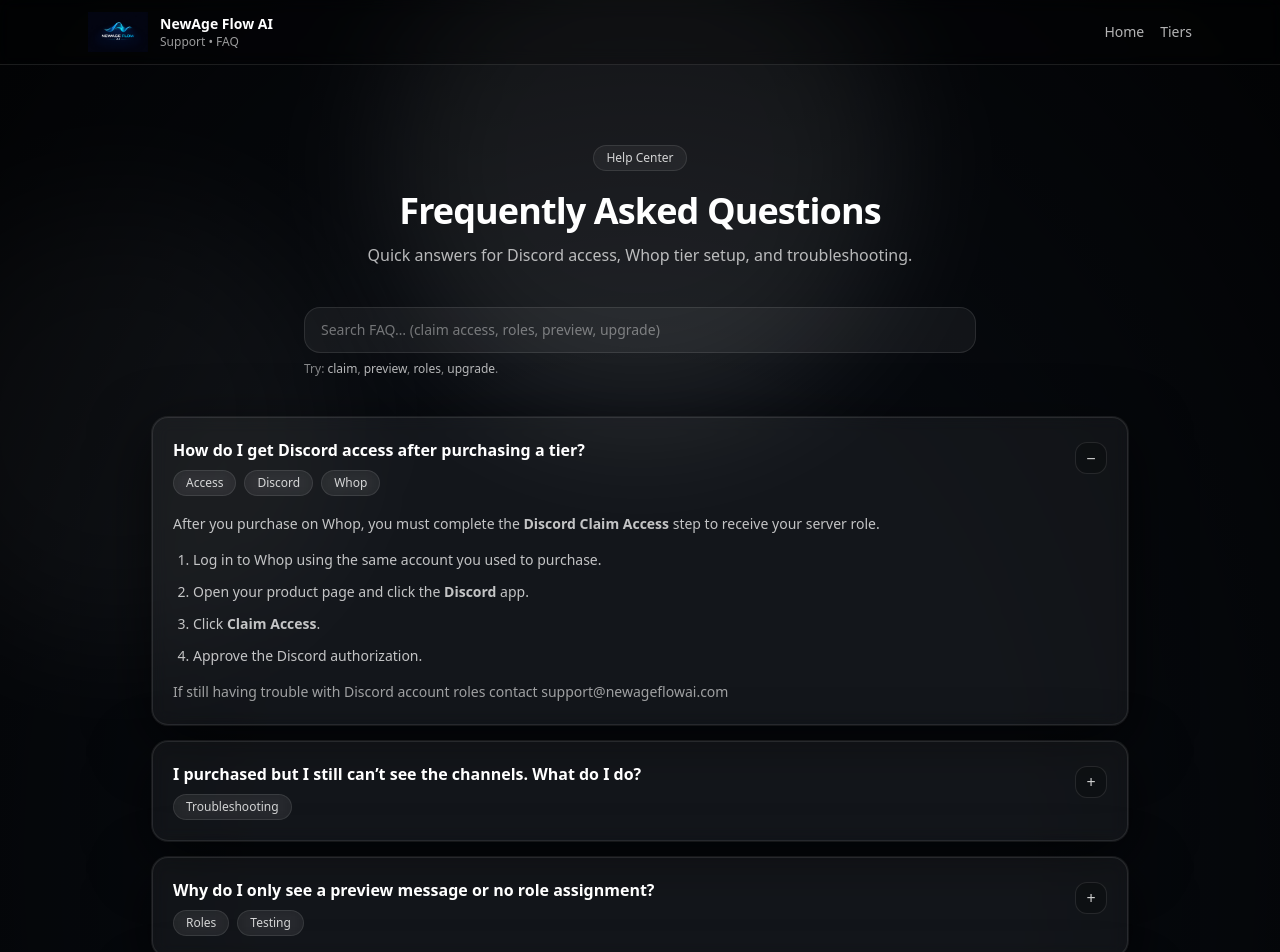
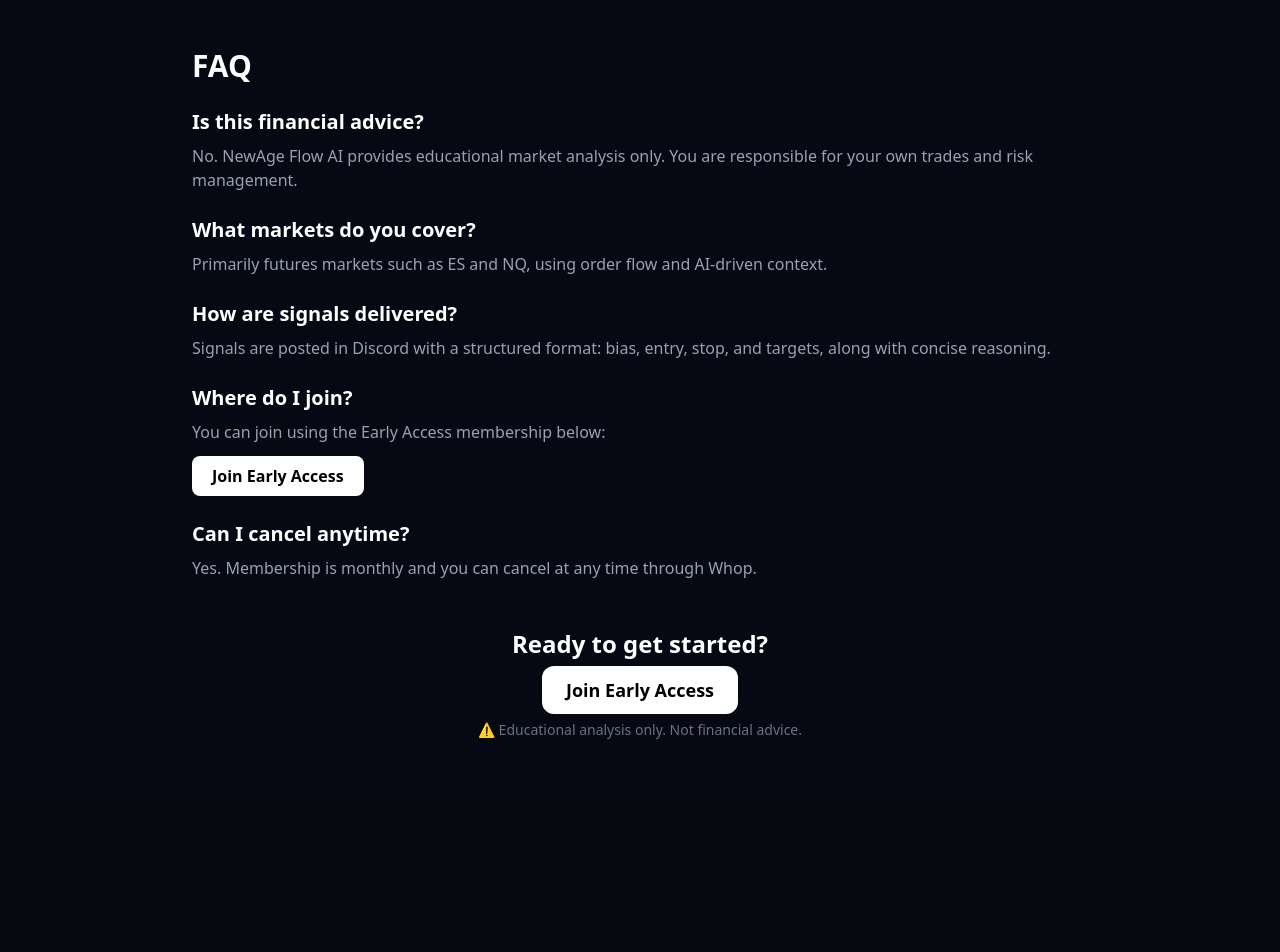
Before and after one commit to newageflowai/newageflowai-site, a React (Vite) app: page /faq in a window 1280 px wide. Shown: the top 952 px of the page. After the commit the page ends 800 px from the top, so only its background shows below. Built offline with nearby package versions, Linux system fonts and the light colour scheme.

Commit message:
Refactor FAQ component and remove unused code

```diff
--- a/src/pages/Faq.tsx
+++ b/src/pages/Faq.tsx
@@ -1,327 +1,86 @@
-import React, { useMemo, useState } from "react";
-import { Link } from "react-router-dom";
-
-const BRAND = "NewAge Flow AI";
+import React from "react";
 
 const TIER_LINKS = {
-  early: "https://whop.com/newageflowai/test-f7-6691/",
+  early: "https://whop.com/newageflowai/test-f7-6691/", // update if needed
 };
 
-type FaqItem = {
-  q: string;
-  a: React.ReactNode;
-  tags?: string[];
-};
+export default function Faq() {
+  return (
+    <div className="min-h-screen bg-[#060913] text-white px-6 py-12">
+      <div className="max-w-4xl mx-auto">
 
-function Badge({ children }: { children: React.ReactNode }) {
-  return (
-    <span className="inline-flex items-center rounded-full border border-white/10 bg-white/5 px-3 py-1 text-xs text-white/80 backdrop-blur">
-      {children}
-    </span>
-  );
-}
+        <h1 className="text-3xl font-bold mb-6">FAQ</h1>
 
-function GlowBg() {
-  return (
-    <div aria-hidden className="pointer-events-none absolute inset-0 overflow-hidden">
-      <div className="absolute -top-24 left-1/2 h-[520px] w-[520px] -translate-x-1/2 rounded-full bg-white/10 blur-3xl" />
-      <div className="absolute top-48 -left-28 h-[460px] w-[460px] rounded-full bg-white/5 blur-3xl" />
-      <div className="absolute bottom-0 right-0 h-[520px] w-[520px] rounded-full bg-white/5 blur-3xl" />
-      <div className="absolute inset-0 bg-[radial-gradient(ellipse_at_center,transparent_40%,rgba(0,0,0,.75)_100%)]" />
+        {/* FAQ ITEMS */}
+        <div className="space-y-6">
+
+          <div>
+            <h2 className="text-xl font-semibold">Is this financial advice?</h2>
+            <p className="text-gray-400 mt-2">
+              No. NewAge Flow AI provides educational market analysis only.
+              You are responsible for your own trades and risk management.
+            </p>
+          </div>
+
+          <div>
+            <h2 className="text-xl font-semibold">What markets do you cover?</h2>
+            <p className="text-gray-400 mt-2">
+              Primarily futures markets such as ES and NQ, using order flow and AI-driven context.
+            </p>
+          </div>
+
+          <div>
+            <h2 className="text-xl font-semibold">How are signals delivered?</h2>
+            <p className="text-gray-400 mt-2">
+              Signals are posted in Discord with a structured format:
+              bias, entry, stop, and targets, along with concise reasoning.
+            </p>
+          </div>
+
+          <div>
+            <h2 className="text-xl font-semibold">Where do I join?</h2>
+            <p className="text-gray-400 mt-2">
+              You can join using the Early Access membership below:
+            </p>
+
+            <a
+              href={TIER_LINKS.early}
+              target="_blank"
+              rel="noopener noreferrer"
+              className="inline-block mt-3 px-5 py-2 bg-white text-black rounded-lg font-semibold hover:opacity-90"
+            >
+              Join Early Access
+            </a>
+          </div>
+
+          <div>
+            <h2 className="text-xl font-semibold">Can I cancel anytime?</h2>
+            <p className="text-gray-400 mt-2">
+              Yes. Membership is monthly and you can cancel at any time through Whop.
+            </p>
+          </div>
+
+        </div>
+
+        {/* CTA SECTION */}
+        <div className="mt-12 text-center">
+          <h2 className="text-2xl font-bold mb-4">Ready to get started?</h2>
+
+          <a
+            href={TIER_LINKS.early}
+            target="_blank"
+            rel="noopener noreferrer"
+            className="px-6 py-3 bg-white text-black rounded-xl font-bold text-lg hover:opacity-90"
+          >
+            Join Early Access
+          </a>
+
+          <p className="text-gray-500 text-sm mt-4">
+            ⚠️ Educational analysis only. Not financial advice.
+          </p>
+        </div>
+
+      </div>
     </div>
   );
 }
-
-function FaqRow({
-  item,
-  isOpen,
-  onToggle,
-}: {
-  item: FaqItem;
-  isOpen: boolean;
-  onToggle: () => void;
-}) {
-  return (
-    <div className="rounded-2xl border border-white/10 bg-white/5 p-5 shadow-[0_0_0_1px_rgba(255,255,255,.08),0_18px_60px_rgba(0,0,0,.65)] backdrop-blur">
-      <button
-        onClick={onToggle}
-        className="flex w-full items-start justify-between gap-4 text-left"
-        aria-expanded={isOpen}
-      >
-        <div>
-          <div className="text-base font-semibold text-white">{item.q}</div>
-          {item.tags?.length ? (
-            <div className="mt-2 flex flex-wrap gap-2">
-              {item.tags.map((t) => (
-                <Badge key={t}>{t}</Badge>
-              ))}
-            </div>
-          ) : null}
-        </div>
-
-        <div className="mt-1 flex h-8 w-8 shrink-0 items-center justify-center rounded-xl border border-white/10 bg-black/20 text-white/80">
-          {isOpen ? "−" : "+"}
-        </div>
-      </button>
-
-      {isOpen ? (
-        <div className="mt-4 space-y-3 text-sm leading-6 text-white/75">
-          {item.a}
-        </div>
-      ) : null}
-    </div>
-  );
-}
-
-export default function Faq() {
-  const [query, setQuery] = useState("");
-  const [openIndex, setOpenIndex] = useState<number | null>(0);
-
-  const items: FaqItem[] = useMemo(
-    () => [
-      {
-        q: "How do I get Discord access after purchasing a tier?",
-        tags: ["Access", "Discord", "Whop"],
-        a: (
-          <>
-            <p>
-              After you purchase on Whop, you must complete the <strong>Discord Claim Access</strong>{" "}
-              step to receive your server role.
-            </p>
-            <ol className="list-decimal space-y-2 pl-5">
-              <li>Log in to Whop using the same account you used to purchase.</li>
-              <li>Open your product page and click the <strong>Discord</strong> app.</li>
-              <li>Click <strong>Claim Access</strong>.</li>
-              <li>Approve the Discord authorization.</li>
-            </ol>
-            <p className="text-white/60">
-              If still having trouble with Discord account roles contact support@newageflowai.com
-            </p>
-          </>
-        ),
-      },
-      {
-        q: "I purchased but I still can’t see the channels. What do I do?",
-        tags: ["Troubleshooting"],
-        a: (
-          <>
-            <p>Try these in order:</p>
-            <ol className="list-decimal space-y-2 pl-5">
-              <li>Go back to Whop → Discord app → click <strong>Claim Access</strong> again.</li>
-              <li>Leave and re-join the Discord server, then re-claim access.</li>
-              <li>Close Discord completely and reopen (or log out/in).</li>
-              <li>Make sure your tier is active (not expired / failed payment).</li>
-            </ol>
-	    <p className="text-white/60">
-              If still having trouble with Discord channels contact support@newageflowai.com
-            </p>
-          </>
-        ),
-      },
-      {
-        q: "Why do I only see a preview message or no role assignment?",
-        tags: ["Roles", "Testing"],
-        a: (
-          <>
-            <p>This usually happens for one of these reasons:</p>
-            <ul className="list-disc space-y-2 pl-5">
-              <li>You haven’t completed the <strong>Claim Access</strong> step.</li>
-              <li>You are logged into a different Discord account than the one you want access on.</li>
-            </ul>
-            <p className="text-white/60">
-              If still having trouble with Discord roles contact support@newageflowai.com
-            </p>
-          </>
-        ),
-      },
-
-      {
-        q: "Do I need to link Discord to Whop first?",
-        tags: ["Setup"],
-        a: (
-          <>
-            <p>
-              Yes. Linking happens automatically when you click <strong>Claim Access</strong>.
-              Without linking, Whop can’t assign your Discord role.
-            </p>
-            <p className="text-white/60">
-              If still having trouble with Discord link to Whop contact support@newageflowai.com
-            </p>
-          </>
-        ),
-      },
-      {
-        q: "Where do I join? (Tier links)",
-        tags: ["Tiers"],
-        a: (
-          <>
-            <p>Choose your tier below:</p>
-            <div className="mt-3 grid gap-3 sm:grid-cols-3">
-              <a
-                className="rounded-2xl border border-white/10 bg-white/5 px-4 py-3 text-center text-sm font-semibold text-white hover:bg-white/10"
-                href={TIER_LINKS.early}
-                target="_blank"
-                rel="noreferrer"
-              >
-                Early Access
-              </a>
-              <a
-                className="rounded-2xl border border-white/10 bg-white/5 px-4 py-3 text-center text-sm font-semibold text-white hover:bg-white/10"
-                href={TIER_LINKS.standard}
-                target="_blank"
-                rel="noreferrer"
-              >
-                Standard
-              </a>
-
-            </div>
-            <p className="mt-3 text-white/60">
-              After purchase, Whop will prompt you to claim Discord access and assign the correct role.
-            </p>
-          </>
-        ),
-      },
-      {
-        q: "How do I upgrade or downgrade tiers?",
-        tags: ["Billing"],
-        a: (
-          <>
-            <p>
-              Manage your subscription inside Whop. After changing tiers, go to the product’s Discord app and
-              click <strong>Claim Access</strong> again so your role updates.
-            </p>
-       <p className="text-white/60">
-              If still having trouble with your subscription contact support@newageflowai.com
-            </p>
-          </>
-        ),
-      },
-      {
-        q: "Is this financial advice? Are results guaranteed?",
-        tags: ["Disclaimer"],
-        a: (
-          <>
-            <p>
-              No. {BRAND} is for educational purposes only. Trading involves risk and results are not guaranteed.
-              You are responsible for your own decisions and risk management.
-            </p>
-          </>
-        ),
-      },
-    ],
-    []
-  );
-
-  const filtered = useMemo(() => {
-    const q = query.trim().toLowerCase();
-    if (!q) return items;
-    return items.filter((it) => {
-      const inQ = it.q.toLowerCase().includes(q);
-      const inTags = (it.tags ?? []).join(" ").toLowerCase().includes(q);
-      return inQ || inTags;
-    });
-  }, [items, query]);
-
-  return (
-    <div className="relative min-h-screen text-white">
-      <GlowBg />
-
-      <header className="sticky top-0 z-50 border-b border-white/10 bg-black/25 backdrop-blur">
-        <div className="mx-auto flex max-w-6xl items-center justify-between px-4 py-3 sm:px-6">
-          <div className="flex items-center gap-3">
-            <img
-              src="/newage-flow-ai-logo.png"
-              alt="NewAge Flow AI logo"
-              className="h-10 w-auto max-w-[180px] object-contain"
-            />
-            <div className="leading-tight">
-              <div className="text-sm font-semibold text-white">{BRAND}</div>
-              <div className="text-xs text-white/60">Support • FAQ</div>
-            </div>
-          </div>
-
-          <nav className="flex items-center gap-4 text-sm">
-            <Link className="text-white/70 hover:text-white" to="/">
-              Home
-            </Link>
-            <a className="text-white/70 hover:text-white" href="#tiers">
-              Tiers
-            </a>
-          </nav>
-        </div>
-      </header>
-
-      <main className="relative mx-auto max-w-5xl px-4 py-14 sm:px-6 sm:py-20">
-        <div className="text-center">
-          <div className="flex justify-center">
-            <Badge>Help Center</Badge>
-          </div>
-          <h1 className="mt-5 text-3xl font-semibold tracking-tight text-white sm:text-4xl">
-            Frequently Asked Questions
-          </h1>
-          <p className="mx-auto mt-3 max-w-2xl text-sm leading-6 text-white/70 sm:text-base">
-            Quick answers for Discord access, Whop tier setup, and troubleshooting.
-          </p>
-        </div>
-
-        <div className="mx-auto mt-10 max-w-2xl">
-          <input
-            value={query}
-            onChange={(e) => setQuery(e.target.value)}
-            placeholder="Search FAQ… (claim access, roles, preview, upgrade)"
-            className="w-full rounded-2xl border border-white/10 bg-white/5 px-4 py-3 text-sm text-white placeholder:text-white/40 outline-none focus:border-white/20"
-          />
-          <div className="mt-2 text-xs text-white/50">
-            Try: <span className="text-white/70">claim</span>,{" "}
-            <span className="text-white/70">preview</span>,{" "}
-            <span className="text-white/70">roles</span>,{" "}
-            <span className="text-white/70">upgrade</span>.
-          </div>
-        </div>
-
-        <div className="mt-10 grid gap-4">
-          {filtered.map((item, idx) => {
-            const isOpen = openIndex === idx;
-            return (
-              <FaqRow
-                key={`${item.q}-${idx}`}
-                item={item}
-                isOpen={isOpen}
-                onToggle={() => setOpenIndex(isOpen ? null : idx)}
-              />
-            );
-          })}
-        </div>
-
-        <section
-          id="tiers"
-          className="mx-auto mt-12 max-w-5xl rounded-3xl border border-white/10 bg-white/5 p-6 shadow-[0_0_0_1px_rgba(255,255,255,.08),0_18px_60px_rgba(0,0,0,.65)] backdrop-blur sm:p-8"
-        >
-          <div className="flex flex-col items-center justify-between gap-4 sm:flex-row">
-            <div>
-              <div className="text-sm font-semibold text-white">Join a Tier</div>
-              <div className="mt-1 text-sm text-white/70">
-                Purchase the tier on Whop, then claim Discord access.
-              </div>
-            </div>
-            <div className="flex w-full flex-col gap-3 sm:w-auto sm:flex-row">
-              <a
-                href={TIER_LINKS.early}
-                target="_blank"
-                rel="noreferrer"
-                className="inline-flex items-center justify-center rounded-2xl bg-white px-5 py-3 text-sm font-semibold text-black hover:bg-white/90"
-              >
-                Early Access
-              </a>
-
-            </div>
-          </div>
-        </section>
-
-        <p className="mt-10 text-center text-xs leading-5 text-white/45">
-          Trading involves risk. This FAQ is for guidance only and does not constitute financial advice.
-        </p>
-      </main>
-    </div>
-  );
-}
```
